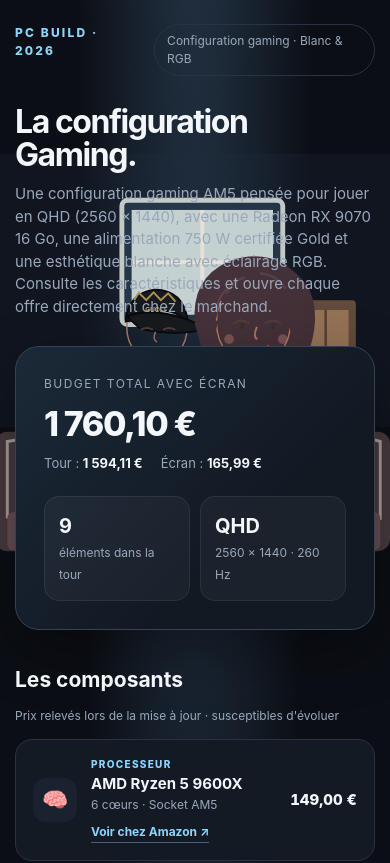
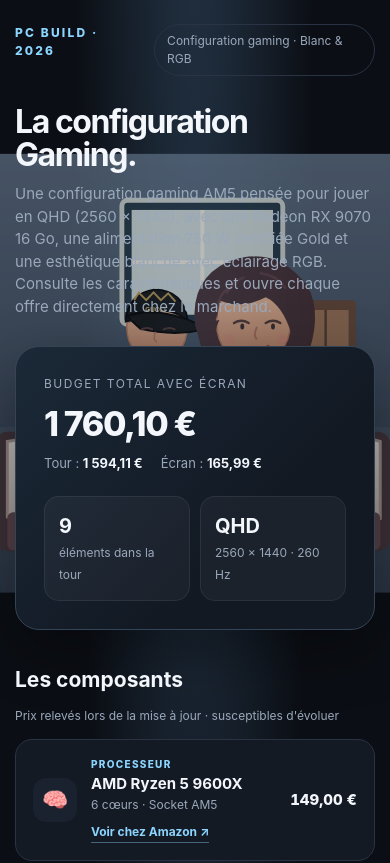
Before and after one commit to hugojoul1-oss/pc-gaming, a plain HTML site: page index.html in a window 390 px wide. Shown: the top 863 px of the page. Drawn offline with Linux system fonts and the light colour scheme.

Commit message:
Corrige les couleurs du fond mobile en isolant ses dégradés SVG

```diff
--- a/index.html
+++ b/index.html
@@ -30,7 +30,7 @@ body::after{content:"";display:block;height:100svh;min-height:700px}
   .joke-wallpaper{display:none}
   .joke-wallpaper-mobile{
     display:block;position:fixed;inset:0;width:100%;height:100svh;
-    opacity:.92;z-index:-1;pointer-events:none;transform:none
+    opacity:.72;z-index:-1;pointer-events:none;transform:none
   }
   body::after{height:120svh;min-height:760px}
 }
@@ -135,12 +135,12 @@ body::after{content:"";display:block;height:100svh;min-height:700px}
 </svg>
 <svg class="joke-wallpaper-mobile" viewBox="600 100 800 900" preserveAspectRatio="xMidYMid meet" aria-hidden="true" xmlns="http://www.w3.org/2000/svg">
 <defs>
- <linearGradient id="room" x2="0" y2="1"><stop stop-color="#718398"/><stop offset="1" stop-color="#344253"/></linearGradient>
- <linearGradient id="mattress" x2="0" y2="1"><stop stop-color="#fffaf4"/><stop offset="1" stop-color="#d7c9c4"/></linearGradient>
- <linearGradient id="skin" x2="0" y2="1"><stop stop-color="#f5c9a8"/><stop offset="1" stop-color="#c88769"/></linearGradient>
- <linearGradient id="shirt" x2="0" y2="1"><stop stop-color="#a9d1d7"/><stop offset="1" stop-color="#648d9b"/></linearGradient>
+ <linearGradient id="room-mobile" x2="0" y2="1"><stop stop-color="#718398"/><stop offset="1" stop-color="#344253"/></linearGradient>
+ <linearGradient id="mattress-mobile" x2="0" y2="1"><stop stop-color="#fffaf4"/><stop offset="1" stop-color="#d7c9c4"/></linearGradient>
+ <linearGradient id="skin-mobile" x2="0" y2="1"><stop stop-color="#f5c9a8"/><stop offset="1" stop-color="#c88769"/></linearGradient>
+ <linearGradient id="shirt-mobile" x2="0" y2="1"><stop stop-color="#a9d1d7"/><stop offset="1" stop-color="#648d9b"/></linearGradient>
 </defs>
-<rect width="1400" height="900" fill="url(#room)"/>
+<rect width="1400" height="900" fill="url(#room-mobile)"/>
 <path d="M0 0H1400V560H0Z" fill="#263647" opacity=".25"/>
 <rect x="850" y="95" width="330" height="255" rx="12" fill="#26394a" stroke="#d2d8d4" stroke-width="10"/>
 <rect x="870" y="115" width="290" height="215" fill="#d4e0df"/>
@@ -150,7 +150,7 @@ body::after{content:"";display:block;height:100svh;min-height:700px}
 <path d="M1268 320V490" stroke="#5a4439" stroke-width="5"/>
 <!-- lit, cadre et matelas bien lisibles -->
 <rect x="590" y="570" width="810" height="245" rx="25" fill="#4d3e43"/>
-<path d="M615 590Q820 550 1030 580Q1230 545 1380 590V748Q1190 790 1000 755Q790 790 615 745Z" fill="url(#mattress)" stroke="#b8a9a4" stroke-width="6"/>
+<path d="M615 590Q820 550 1030 580Q1230 545 1380 590V748Q1190 790 1000 755Q790 790 615 745Z" fill="url(#mattress-mobile)" stroke="#b8a9a4" stroke-width="6"/>
 <path d="M640 612Q830 578 1010 605Q1210 570 1360 610" fill="none" stroke="#fff" stroke-width="9" opacity=".7"/>
 <path d="M670 625Q730 650 795 625M1260 620Q1310 650 1360 628" fill="none" stroke="#c9b9b2" stroke-width="4"/>
 <rect x="615" y="735" width="765" height="78" rx="12" fill="#70535a"/>
@@ -165,8 +165,8 @@ body::after{content:"";display:block;height:100svh;min-height:700px}
 <g>
   <path d="M800 470Q825 415 900 410Q975 405 1015 455L1040 590Q950 625 825 590Z" fill="#252c38" stroke="#151b25" stroke-width="5"/>
   <path d="M835 455Q855 420 900 420Q945 420 972 455L950 490Q900 505 850 485Z" fill="#303b4b"/>
-  <path d="M900 395L900 420Q925 438 950 415L948 390Z" fill="url(#skin)"/>
-  <ellipse cx="922" cy="355" rx="62" ry="73" fill="url(#skin)" stroke="#bd8065" stroke-width="3"/>
+  <path d="M900 395L900 420Q925 438 950 415L948 390Z" fill="url(#skin-mobile)"/>
+  <ellipse cx="922" cy="355" rx="62" ry="73" fill="url(#skin-mobile)" stroke="#bd8065" stroke-width="3"/>
   <path d="M858 344Q862 286 918 278Q977 280 985 342L965 329Q925 310 875 340Z" fill="#17191d" stroke="#08090b" stroke-width="4"/>
   <path d="M860 333Q910 315 975 337Q1005 345 1018 360Q960 375 888 359Z" fill="#17191d" stroke="#08090b" stroke-width="4"/>
   <path d="M875 300L885 285L900 300L915 284L930 300L945 286L960 303" fill="none" stroke="#b99a55" stroke-width="4"/>
@@ -174,13 +174,13 @@ body::after{content:"";display:block;height:100svh;min-height:700px}
   <path d="M890 360Q902 354 912 360M936 360Q948 354 958 360" fill="none" stroke="#563e3b" stroke-width="4" stroke-linecap="round"/>
   <path d="M919 365Q912 382 922 386" fill="none" stroke="#b97862" stroke-width="3"/>
   <path d="M905 399Q923 408 941 397" fill="none" stroke="#984e54" stroke-width="4" stroke-linecap="round"/>
-  <path d="M842 470Q800 505 785 560" fill="none" stroke="url(#skin)" stroke-width="31" stroke-linecap="round"/>
+  <path d="M842 470Q800 505 785 560" fill="none" stroke="url(#skin-mobile)" stroke-width="31" stroke-linecap="round"/>
   <path d="M785 560Q780 580 800 586" fill="none" stroke="#b97862" stroke-width="4"/>
 </g>
 <!-- silhouette de la femme assise sur le bord du lit -->
 <path d="M1000 350Q990 255 1070 220Q1165 185 1230 270Q1265 330 1225 430L1190 475L1025 440Z" fill="#49343b"/>
-<path d="M1080 395L1080 445Q1115 470 1150 440L1140 385Z" fill="url(#skin)"/>
-<ellipse cx="1120" cy="345" rx="76" ry="90" fill="url(#skin)" stroke="#bd8065" stroke-width="3"/>
+<path d="M1080 395L1080 445Q1115 470 1150 440L1140 385Z" fill="url(#skin-mobile)"/>
+<ellipse cx="1120" cy="345" rx="76" ry="90" fill="url(#skin-mobile)" stroke="#bd8065" stroke-width="3"/>
 <path d="M1045 338Q1025 270 1085 235Q1165 198 1210 275Q1230 320 1198 370Q1180 310 1145 294Q1095 320 1050 300Z" fill="#49343b"/>
 <path d="M1050 340Q1025 395 1065 440Q1018 415 1018 350ZM1190 315Q1230 365 1195 430Q1238 390 1220 330Z" fill="#49343b"/>
 <path d="M1080 347Q1095 338 1110 347M1145 347Q1160 338 1175 347" fill="none" stroke="#563e3b" stroke-width="5" stroke-linecap="round"/>
@@ -189,19 +189,19 @@ body::after{content:"";display:block;height:100svh;min-height:700px}
 <path d="M1100 397Q1125 411 1150 394" fill="none" stroke="#984e54" stroke-width="5" stroke-linecap="round"/>
 <circle cx="1070" cy="380" r="10" fill="#df8c83" opacity=".4"/><circle cx="1180" cy="380" r="10" fill="#df8c83" opacity=".4"/>
 <!-- pyjama manches longues -->
-<path d="M1050 430Q1080 405 1120 420Q1170 405 1200 440L1250 585Q1160 625 1000 585L1030 470Z" fill="url(#shirt)" stroke="#456d7a" stroke-width="5"/>
+<path d="M1050 430Q1080 405 1120 420Q1170 405 1200 440L1250 585Q1160 625 1000 585L1030 470Z" fill="url(#shirt-mobile)" stroke="#456d7a" stroke-width="5"/>
 <path d="M1110 420L1125 485L1150 422" fill="#e9f1ec" stroke="#527985" stroke-width="4"/>
 <path d="M1070 450L1080 570M1180 450L1170 570" stroke="#e3eeee" stroke-width="3" opacity=".55"/>
-<path d="M1050 465Q1005 495 965 580" fill="none" stroke="url(#skin)" stroke-width="35" stroke-linecap="round"/>
-<path d="M1195 465Q1235 505 1270 575" fill="none" stroke="url(#skin)" stroke-width="35" stroke-linecap="round"/>
+<path d="M1050 465Q1005 495 965 580" fill="none" stroke="url(#skin-mobile)" stroke-width="35" stroke-linecap="round"/>
+<path d="M1195 465Q1235 505 1270 575" fill="none" stroke="url(#skin-mobile)" stroke-width="35" stroke-linecap="round"/>
 <path d="M965 580Q980 590 995 578M1270 575Q1285 588 1300 578" fill="none" stroke="#b97862" stroke-width="3"/>
 <!-- son bras passe naturellement autour de la taille de la femme -->
-<path d="M955 472Q1000 485 1028 510Q1060 532 1100 520" fill="none" stroke="url(#skin)" stroke-width="28" stroke-linecap="round"/>
-<path d="M1085 513Q1105 500 1120 514Q1128 528 1110 538Q1095 541 1085 526Z" fill="url(#skin)" stroke="#b97862" stroke-width="3"/>
+<path d="M955 472Q1000 485 1028 510Q1060 532 1100 520" fill="none" stroke="url(#skin-mobile)" stroke-width="28" stroke-linecap="round"/>
+<path d="M1085 513Q1105 500 1120 514Q1128 528 1110 538Q1095 541 1085 526Z" fill="url(#skin-mobile)" stroke="#b97862" stroke-width="3"/>
 <!-- pantalon et jambes -->
 <path d="M1030 575Q1100 600 1215 575L1230 670Q1185 700 1145 665L1110 620L1085 680Q1045 700 1000 670Z" fill="#657b91" stroke="#43576b" stroke-width="5"/>
-<path d="M1055 655L1015 735Q1000 760 1030 770L1095 755L1130 675" fill="url(#skin)" stroke="#b97862" stroke-width="4"/>
-<path d="M1170 655L1200 725Q1215 750 1190 770L1130 760L1110 690" fill="url(#skin)" stroke="#b97862" stroke-width="4"/>
+<path d="M1055 655L1015 735Q1000 760 1030 770L1095 755L1130 675" fill="url(#skin-mobile)" stroke="#b97862" stroke-width="4"/>
+<path d="M1170 655L1200 725Q1215 750 1190 770L1130 760L1110 690" fill="url(#skin-mobile)" stroke="#b97862" stroke-width="4"/>
 <path d="M1015 755Q1045 765 1090 750M1135 755Q1170 770 1200 748" fill="none" stroke="#e5b89c" stroke-width="7" stroke-linecap="round"/>
 <!-- détails supplémentaires : parquet, lampe, plis et coutures pour enrichir la scène -->
 <g opacity=".5" fill="none" stroke-linecap="round">
```
